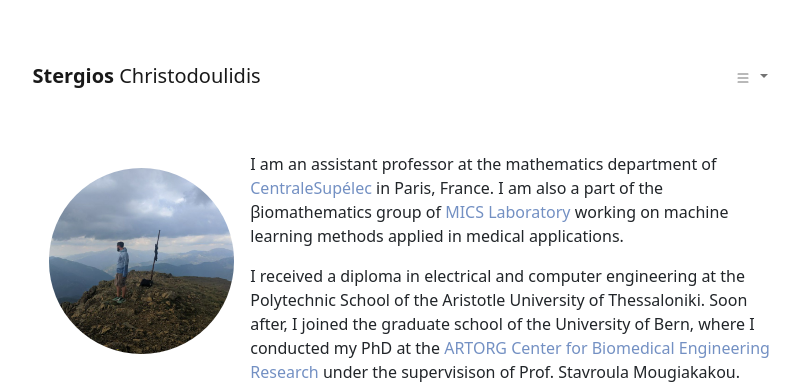
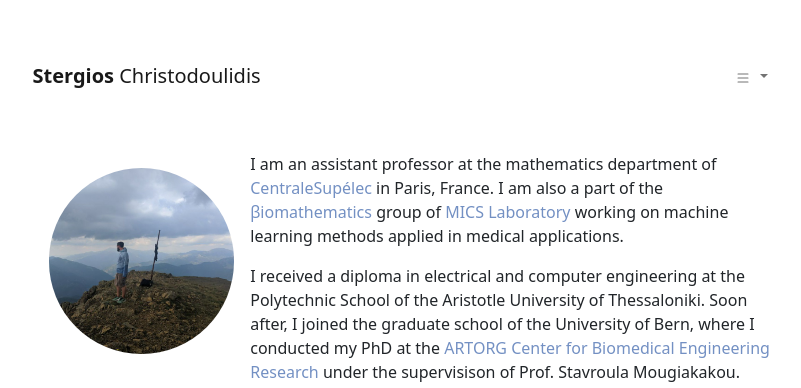
Before and after one commit to stergioc/stergioc.github.io, a Jekyll site: the page built from index.md, in a window 1280 px wide. Shown: the top 388 px of the page, without its empty margins (236-1037 px from the left). Built offline with Jekyll 4.4.1, drawn with Linux system fonts in a browser that asks for light colours; nearby versions of some CDN libraries; part of the change alters nothing that is shown.

```diff
--- a/index.md
+++ b/index.md
@@ -10,7 +10,7 @@ title: Home
 <div class="clearfix text-justify">
 
 <p>
-I am an assistant professor at the mathematics department of <a href="https://www.centralesupelec.fr/" target="_blank">CentraleSupélec</a> in Paris, France. I am also a part of the βiomathematics group of <a href="http://biomathematics.mics.centralesupelec.fr/" target="_blank">MICS Laboratory</a> working on machine learning methods applied in medical applications.
+I am an assistant professor at the mathematics department of <a href="https://www.centralesupelec.fr/" target="_blank">CentraleSupélec</a> in Paris, France. I am also a part of the <a href="http://biomathematics.mics.centralesupelec.fr/" target="_blank">βiomathematics</a> group of <a href="http://mics.centralesupelec.fr/" target="_blank">MICS Laboratory</a> working on machine learning methods applied in medical applications.
 </p>
 
 <p>
```
